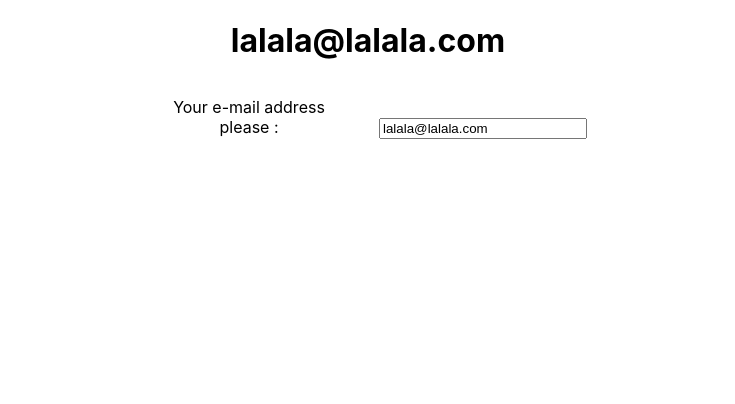
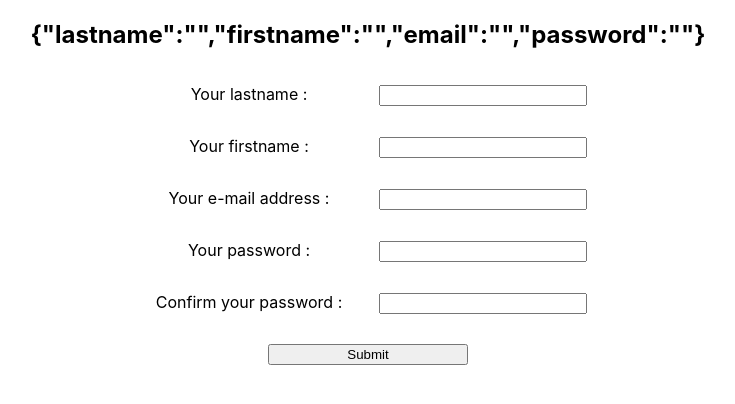
Before and after one commit to helderscrolls/homer-odyssey-react, a React (Create React App) app in the folder front/react-odyssee/: page / in a window 1280 px wide. Shown: the top 404 px of the page, without its empty margins (272-1007 px from the left). Built offline with nearby package versions, Linux system fonts and the light colour scheme.

Commit message:
Adding form.

```diff
--- a/front/react-odyssee/src/components/SignUp.jsx
+++ b/front/react-odyssee/src/components/SignUp.jsx
@@ -1,30 +1,87 @@
 import React, { Component } from "react";
+import "../App.css";
 
 class SignUp extends Component {
   constructor(props) {
     super(props);
-    this.state = { email: "lalala@lalala.com" };
+    this.state = { lastname: "", firstname: "", email: "", password: "" };
     this.updateEmailField = this.updateEmailField.bind(this);
+    this.updateFirstnameField = this.updateFirstnameField.bind(this);
+    this.updateLastnameField = this.updateLastnameField.bind(this);
+    this.updatePasswordField = this.updatePasswordField.bind(this);
+    this.handleSubmit = this.handleSubmit.bind(this);
   }
   updateEmailField(event) {
-    let value = event.target.value;
     this.setState({
-      email: event.target.value,
-      value: value
+      email: event.target.value
     });
   }
+
+  updatePasswordField(event) {
+    this.setState({
+      password: event.target.value
+    });
+  }
+
+  updateLastnameField(event) {
+    this.setState({
+      lastname: event.target.value
+    });
+  }
+
+  updateFirstnameField(event) {
+    this.setState({
+      firstname: event.target.value
+    });
+  }
+
+  handleSubmit(e) {
+    e.preventDefault();
+    console.log("A name was submitted : " + this.state);
+  }
+
   render() {
     return (
       <div>
-        <h1>{this.state.email}</h1>
-        <label htmlFor="email">Your e-mail address please :</label>
+        <form>
+          <h2>{JSON.stringify(this.state)}</h2>
+          <label htmlFor="lastname">Your lastname :</label>
+          <input
+            id="lastname"
+            type="lastname"
+            name="lastname"
+            onChange={this.updateLastnameField}
+          />
+          <br />
+          <label htmlFor="firstname">Your firstname :</label>
+          <input
+            id="firstname"
+            type="firstname"
+            name="firstname"
+            onChange={this.updateFirstnameField}
+          />
+          <br />
+          <label htmlFor="email">Your e-mail address :</label>
           <input
             id="email"
             type="email"
             name="email"
-          value={this.state.email}
             onChange={this.updateEmailField}
           />
+          <br />
+          <label htmlFor="password">Your password :</label>
+          <input
+            id="password"
+            type="password"
+            name="password"
+            onChange={this.updatePasswordField}
+          />
+          <br />
+          <label htmlFor="passwordBis">Confirm your password :</label>
+          <input id="passwordBis" type="password" name="passwordBis" />
+          <br />
+          <input type="submit" value="Submit" />
+        </form>
       </div>
     );
   }
```
Lines whose indentation alone changed are shown as unchanged.
